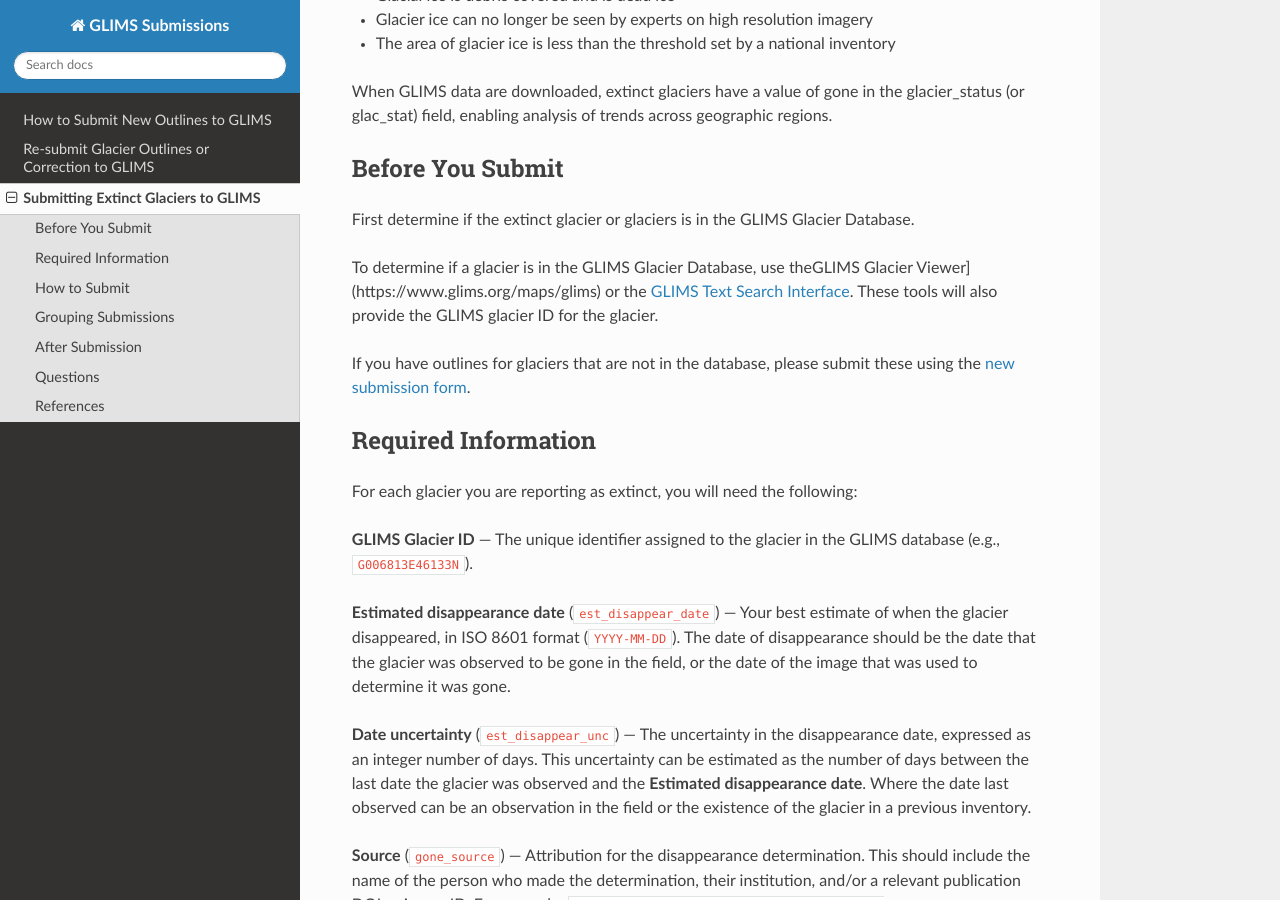
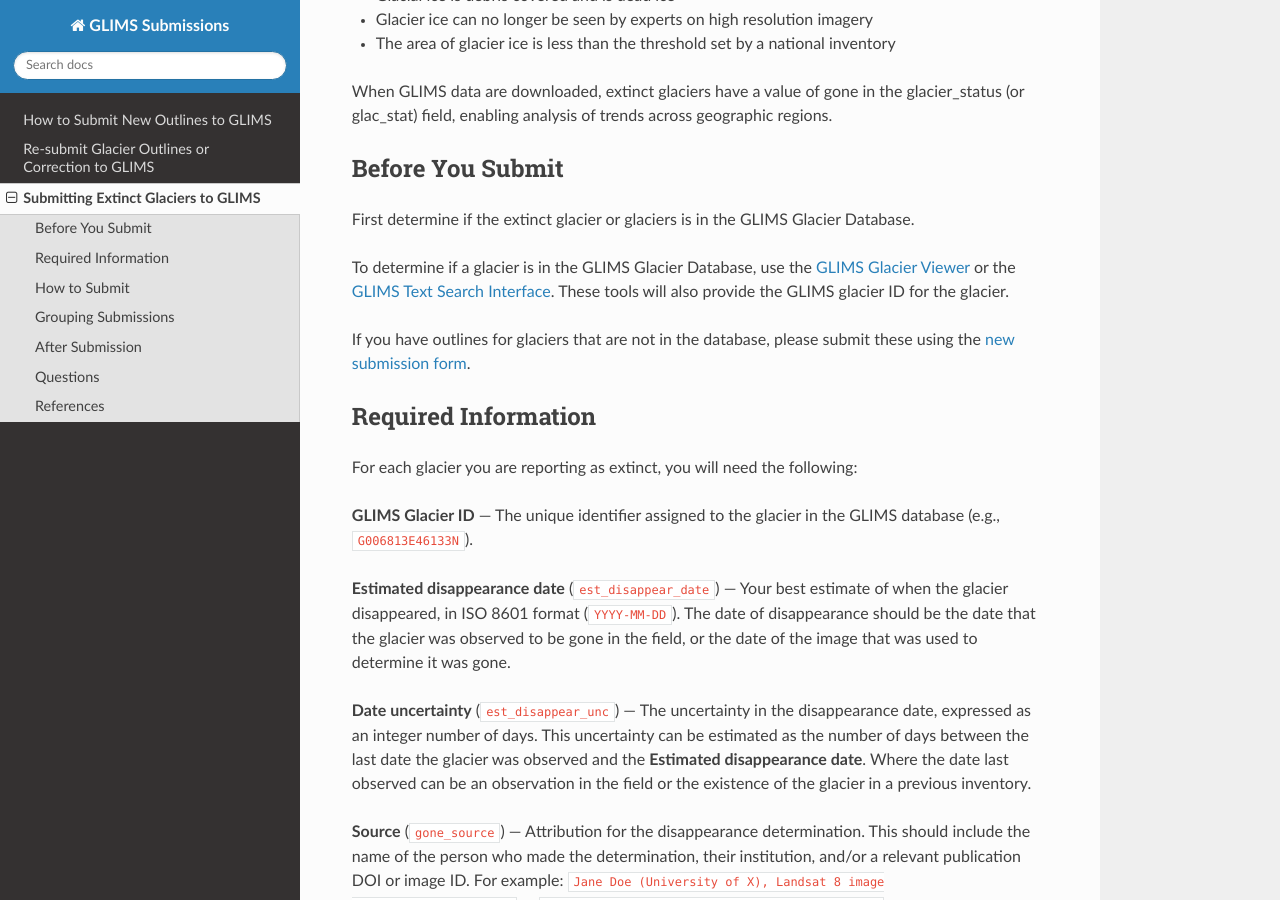
Before and after one commit to glims-nsidc/glims-submissions-docs, a Sphinx documentation site: the page built from docs/submitting_extinct_glaciers.md, in a window 1280 px wide and 900 px high, scrolled down 536 px. Built offline with Sphinx 7.4.7 and the Read the Docs theme 3.1.0, drawn with Linux system fonts in a browser that asks for light colours.

Commit message:
Fix link to GLIMS Text Search Interface

```diff
--- a/docs/submitting_extinct_glaciers.md
+++ b/docs/submitting_extinct_glaciers.md
@@ -19,7 +19,7 @@
 
 First determine if the extinct glacier or glaciers is in the GLIMS Glacier Database.
 
-To determine if a glacier is in the GLIMS Glacier Database, use theGLIMS Glacier Viewer](https://www.glims.org/maps/glims) or the [GLIMS Text Search Interface](https://www.glims.org/maps/gmng).  These tools will also provide the GLIMS glacier ID for the glacier.
+To determine if a glacier is in the GLIMS Glacier Database, use the [GLIMS Glacier Viewer](https://www.glims.org/maps/glims) or the [GLIMS Text Search Interface](https://www.glims.org/maps/textsearch/).  These tools will also provide the GLIMS glacier ID for the glacier.
 
 If you have outlines for glaciers that are not in the database, please submit these using the [new submission form](https://github.com/glims-nsidc/glims-submissions/issues).
 
```
